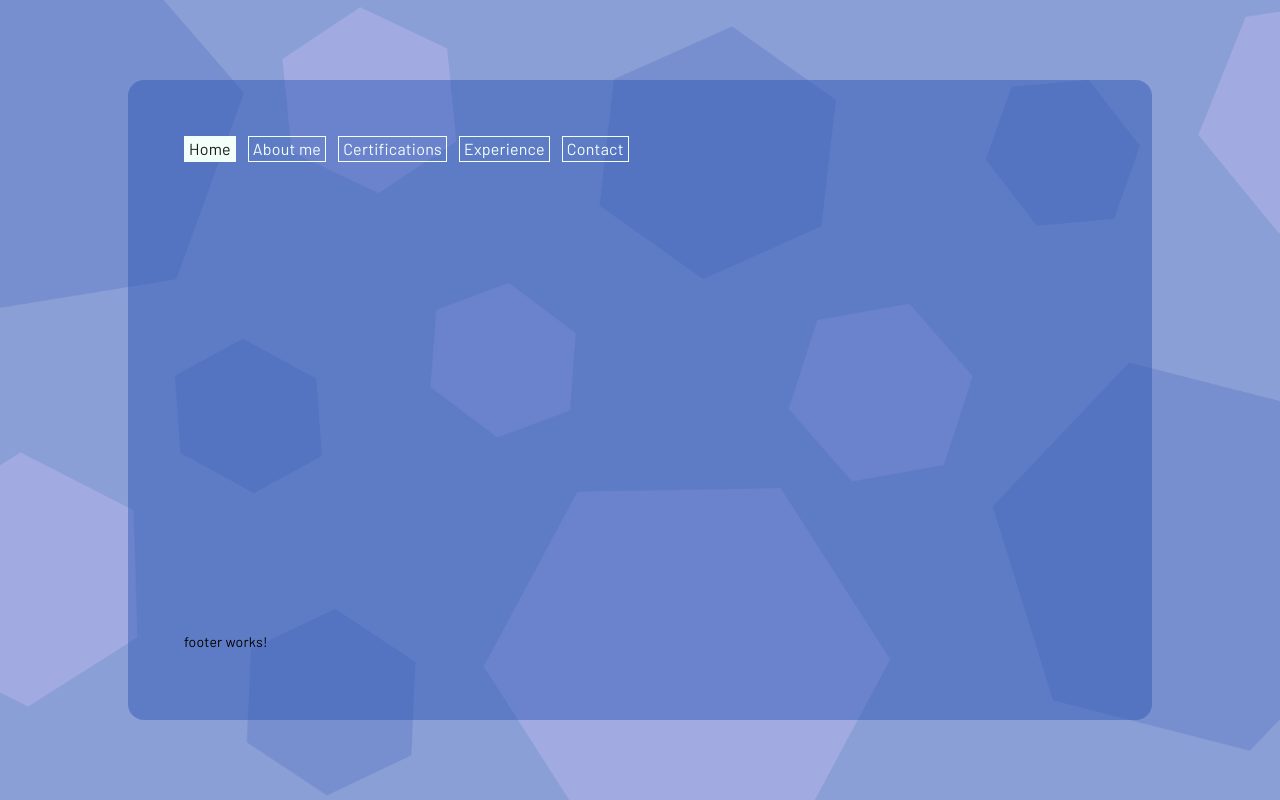
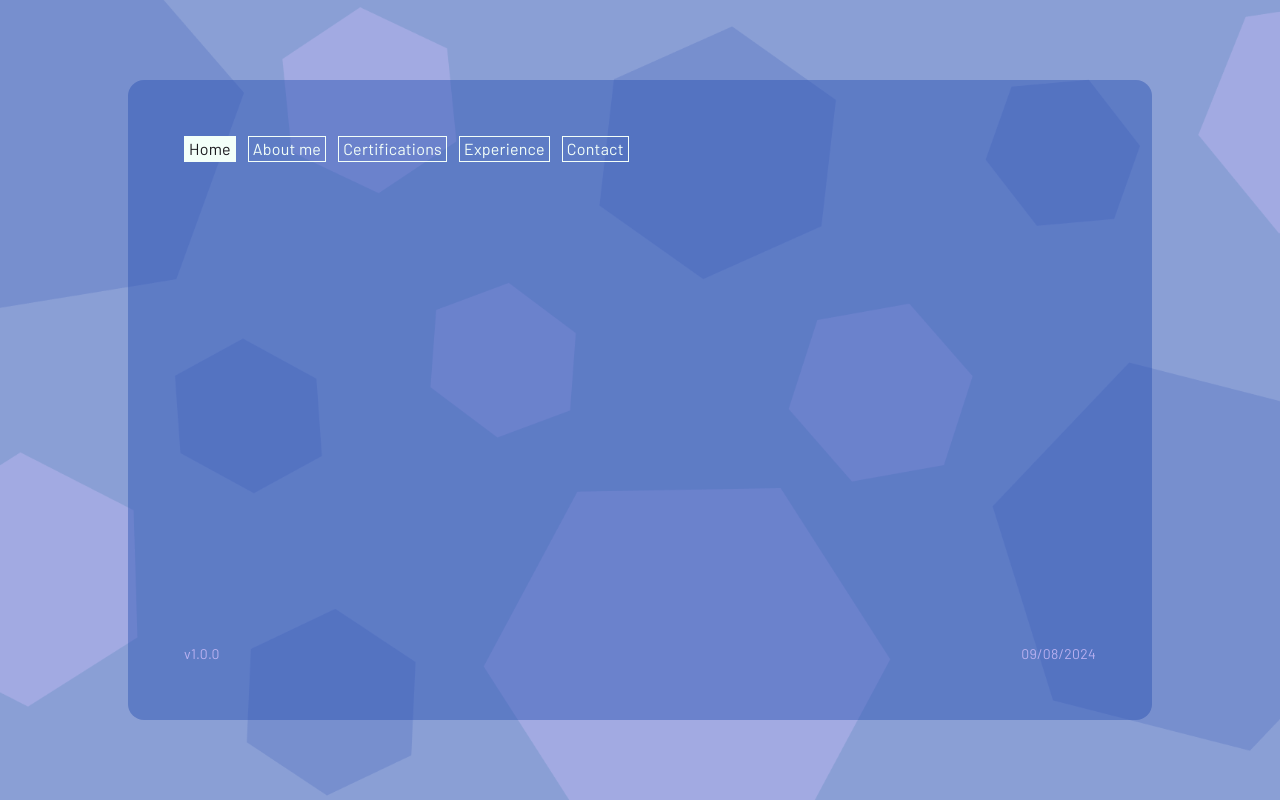
Before and after one commit to abmonzalvof/WebSite, an Angular app: page / in a window 1280 px wide. Built offline with nearby package versions, Linux system fonts and the light colour scheme.

Commit message:
(ADD) Add version and date to footer component with style and structure

```diff
--- a/src/shared/footer/footer.component.html
+++ b/src/shared/footer/footer.component.html
@@ -1 +1,4 @@
-<p>footer works!</p>
+<div id="footer" class="w-full flex justify-between text-periwinkle-500 text-opacity-75">
+    <span>v1.0.0</span>
+    <span>{{ date | date: 'dd/MM/YYYY'}}</span>
+</div>
--- a/src/shared/footer/footer.component.ts
+++ b/src/shared/footer/footer.component.ts
@@ -1,12 +1,13 @@
+import { CommonModule } from '@angular/common';
 import { Component } from '@angular/core';
 
 @Component({
   selector: 'app-footer',
   standalone: true,
-  imports: [],
+  imports: [CommonModule],
   templateUrl: './footer.component.html',
   styleUrl: './footer.component.scss'
 })
 export class FooterComponent {
-
+  public date: Date = new Date()
 }
```
